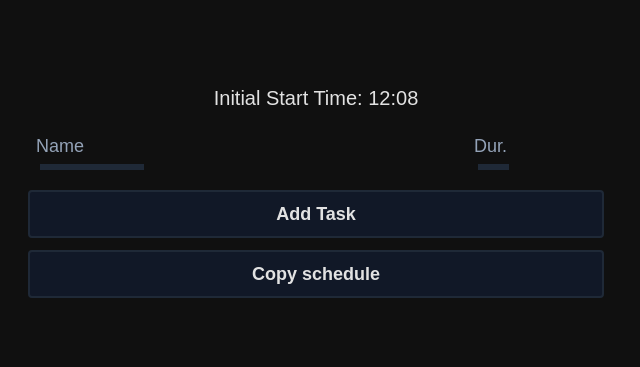
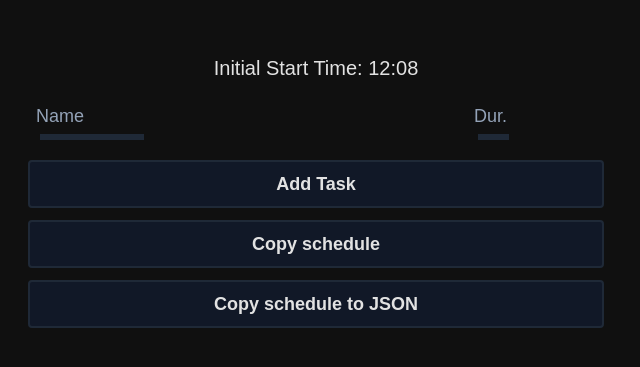
Before and after one commit to Geometryse/productivity-app, a SvelteKit app: page /app in a window 1280 px wide. Shown: the part 203-570 px from the top of the page, without its empty margins (0-640 px from the left). Built offline with nearby package versions, Linux system fonts and the light colour scheme.

Commit message:
Added "Copy to JSON" button

```diff
--- a/src/routes/app/+page.svelte
+++ b/src/routes/app/+page.svelte
@@ -9,7 +9,8 @@
 	let duration: number | null = null;
 	let errorText = '';
 	let errorPortion: ErrorPortion = '';
-	let copied = false;
+	let copied = false,
+		copiedJSON = false;
 	let grabbing = false;
 	let containerWidth: number;
 	let startTime = Date.now();
@@ -51,6 +52,7 @@
 
 	function addTask() {
 		copied = false;
+		copiedJSON = false;
 		errorText = '';
 		errorPortion = '';
 		// Error Handling
@@ -84,15 +86,20 @@
 		duration = null;
 	}
 	function copySchedule() {
-		copied = true;
 		let text = '';
 		for (const { name, begin, end, duration } of tasks) {
 			const plural = !(duration === 1) ? 's' : '';
 			text += `${format(begin)} – ${format(end)} (${duration} min${plural}): ${name}\n`;
 		}
 		navigator.clipboard.writeText(text);
+		copiedJSON = false;
+		copied = true;
 	}
-
+	function copyJSON() {
+		navigator.clipboard.writeText(JSON.stringify(tasks));
+		copiedJSON = true;
+		copied = false;
+	}
 	function handleGrab(event: CustomEvent<number>) {
 		grabbing = true;
 	}
@@ -130,6 +137,11 @@
 			class="w-full max-w-xl col-span-4 rounded text-lg font-bold transition duration-75 hover:bg-gray-800 bg-gray-900 p-2 border-2 border-gray-800"
 			>{copied ? 'Copied!' : 'Copy schedule'}</button
 		>
+		<button
+			on:click={copyJSON}
+			class="w-full max-w-xl col-span-4 rounded text-lg font-bold transition duration-75 hover:bg-gray-800 bg-gray-900 p-2 border-2 border-gray-800"
+			>{copiedJSON ? 'Copied!' : 'Copy schedule to JSON'}</button
+		>
 		<p class="text-sm text-red-600 font-bold">{errorText}</p>
 	</div>
 	<div
```
